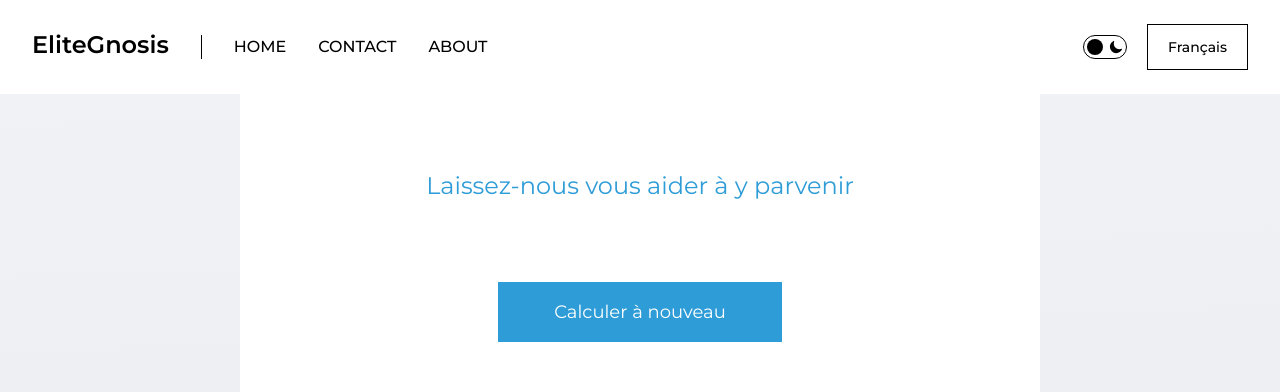
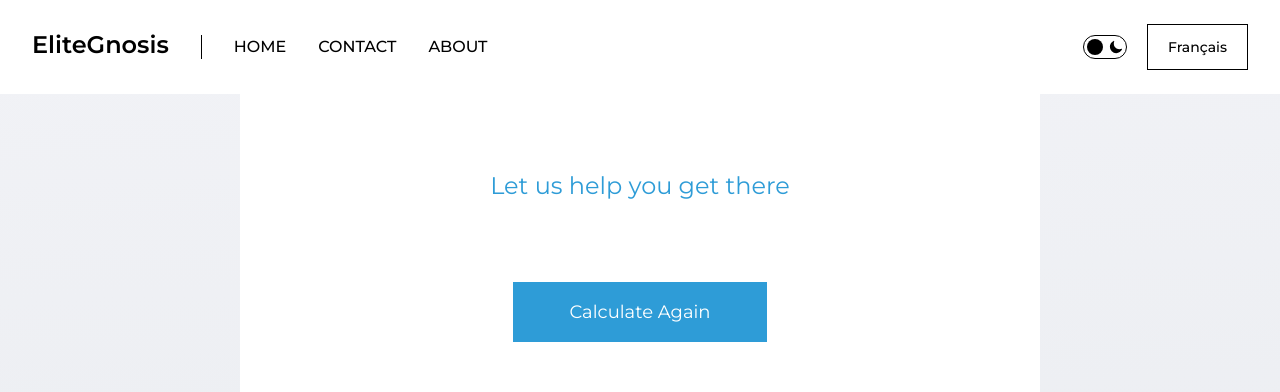
Before and after one commit to Wayskid/elitegnosis, a React (Vite) app in the folder frontend/: page / in a window 1280 px wide. Both pictures are taken after typing "name@example.com", "5", "5", "5" into the empty fields and a click on the button "Estimate". Shown: the part 2021-2413 px from the top of the page. Built offline with nearby package versions, Linux system fonts and the light colour scheme; no server answers.

Commit message:
Major upgrade

```diff
--- a/frontend/src/components/RevenueSimulator.jsx
+++ b/frontend/src/components/RevenueSimulator.jsx
@@ -82,7 +82,7 @@ export default function RevenueSimulator({ lightDark, setFileData }) {
       {showResult ? (
         <div className="py-5 grid gap-10 lg:gap-20">
           <h1 className="text-[#2e9cd7] text-2xl text-center">
-            Votre revenu estimé sera
+            {t("home_page.result")}
           </h1>
           <motion.h1
             initial={{ scale: 0 }}
@@ -95,13 +95,13 @@ export default function RevenueSimulator({ lightDark, setFileData }) {
               currency: "EUR",
             }).format(netRevenue)}
             <br />
-            <span className="text-slate-500">/mois</span>
+            <span className="text-slate-500">/{t("home_page.month")}</span>
           </motion.h1>
           <NavLink
             to="/contact"
             className="text-[#2e9cd7] text-2xl text-center"
           >
-            Laissez-nous vous aider à y parvenir
+            {t("home_page.help_you")}
           </NavLink>
           <button
             className="text-white flex items-center gap-1 bg-[#2e9cd7] mx-auto px-14 py-4 text-lg"
@@ -111,7 +111,7 @@ export default function RevenueSimulator({ lightDark, setFileData }) {
               setShowResult(false);
             }}
           >
-            Calculer à nouveau
+            {t("home_page.go_again")}
           </button>
         </div>
       ) : (
--- a/frontend/src/translation/i18next.js
+++ b/frontend/src/translation/i18next.js
@@ -24,6 +24,10 @@ i18next.use(initReactI18next).init({
           engagements: "Engagement Rate",
           price: "Paid Online Course (monthly)",
           revenue_btn: "Estimate",
+          result: "Your estimated income will be",
+          help_you: "Let us help you get there",
+          month: "month",
+          go_again: "Calculate Again",
           get_in_touch: "Get in touch",
           send_message: "Send Message",
           phone: "Phone",
@@ -52,6 +56,10 @@ i18next.use(initReactI18next).init({
           engagements: "Taux d'Engagement",
           price: "Formation en Ligne ( par mois )",
           revenue_btn: "Estimation",
+          result: "Votre revenu estimé sera",
+          help_you: "Laissez-nous vous aider à y parvenir",
+          month: "mois",
+          go_again: "Calculer à nouveau",
           get_in_touch: "Entrer en contact",
           send_message: "Envoyer le message",
           phone: "Téléphone",
```
